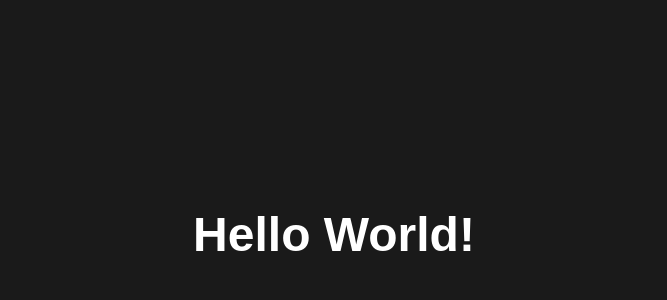
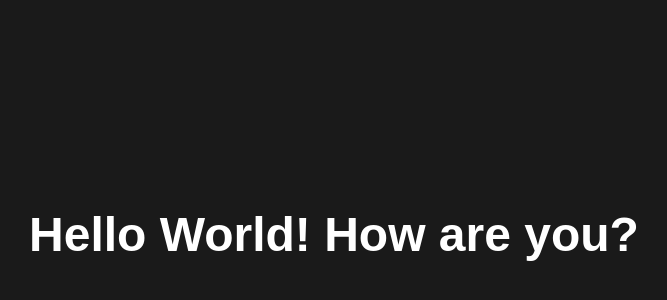
Before and after one commit to thirdintelligence/website, a plain HTML site: page index.html in a window 1280 px wide. Shown: the part 166-466 px from the top of the page, without its empty margins (306-973 px from the left). Drawn offline with Linux system fonts and the light colour scheme.

Commit message:
index.html
test update

```diff
--- a/index.html
+++ b/index.html
@@ -21,6 +21,6 @@
   </style>
 </head>
 <body>
-  <h1>Hello World!</h1>
+  <h1>Hello World! How are you? </h1>
 </body>
 </html>
```
